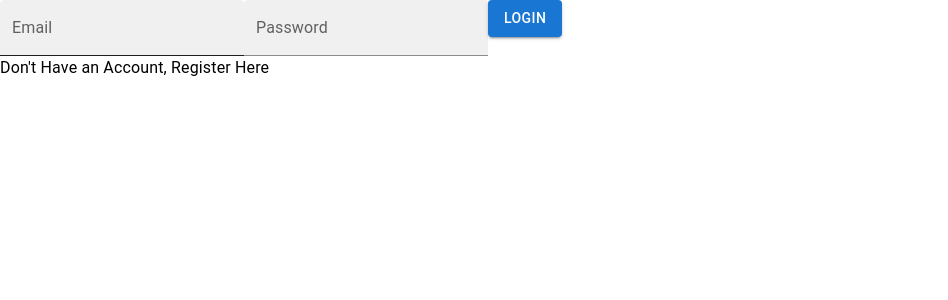
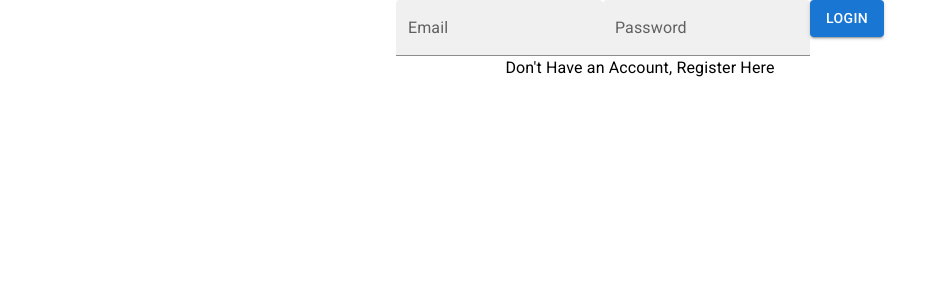
Before and after one commit to harzkr/crm-fe, a React (Create React App) app: page /login in a window 1280 px wide. Shown: the top 300 px of the page, without its empty margins (0-948 px from the left). Built offline with nearby package versions, Linux system fonts and the light colour scheme.

Commit message:
Update CSS styles

```diff
--- a/public/index.html
+++ b/public/index.html
@@ -15,6 +15,10 @@
       user's mobile device or desktop. See https://developers.google.com/web/fundamentals/web-app-manifest/
     -->
     <link rel="manifest" href="%PUBLIC_URL%/manifest.json" />
+    <link
+      rel="stylesheet"
+      href="https://fonts.googleapis.com/css?family=Roboto:300,400,500,700&display=swap"
+    />
     <!--
       Notice the use of %PUBLIC_URL% in the tags above.
       It will be replaced with the URL of the `public` folder during the build.
--- a/src/components/Login/Login.js
+++ b/src/components/Login/Login.js
@@ -1,6 +1,7 @@
 import React from "react";
 import { TextField, Button, Typography } from "@mui/material";
 import { useForm } from "react-hook-form";
+import './styles.css';
 
 const Login = () => {
   const [formType, setFormType] = React.useState("login");
@@ -11,6 +12,7 @@ const Login = () => {
   };
   return (
     <div>
+      <div className="formContainer">
         <form onSubmit={handleSubmit(onSubmit)}>
           <TextField
             id="email"
@@ -43,6 +45,7 @@ const Login = () => {
             : "Already Have an Account, Login Here"}
         </Typography>
       </div>
+    </div>
   );
 };
 
--- /dev/null
+++ b/src/components/Login/styles.css
@@ -0,0 +1,5 @@
+.formContainer {
+  display: flex;
+  flex-direction: column;
+  align-items: center;
+}
```
Lines whose indentation alone changed are shown as unchanged.
